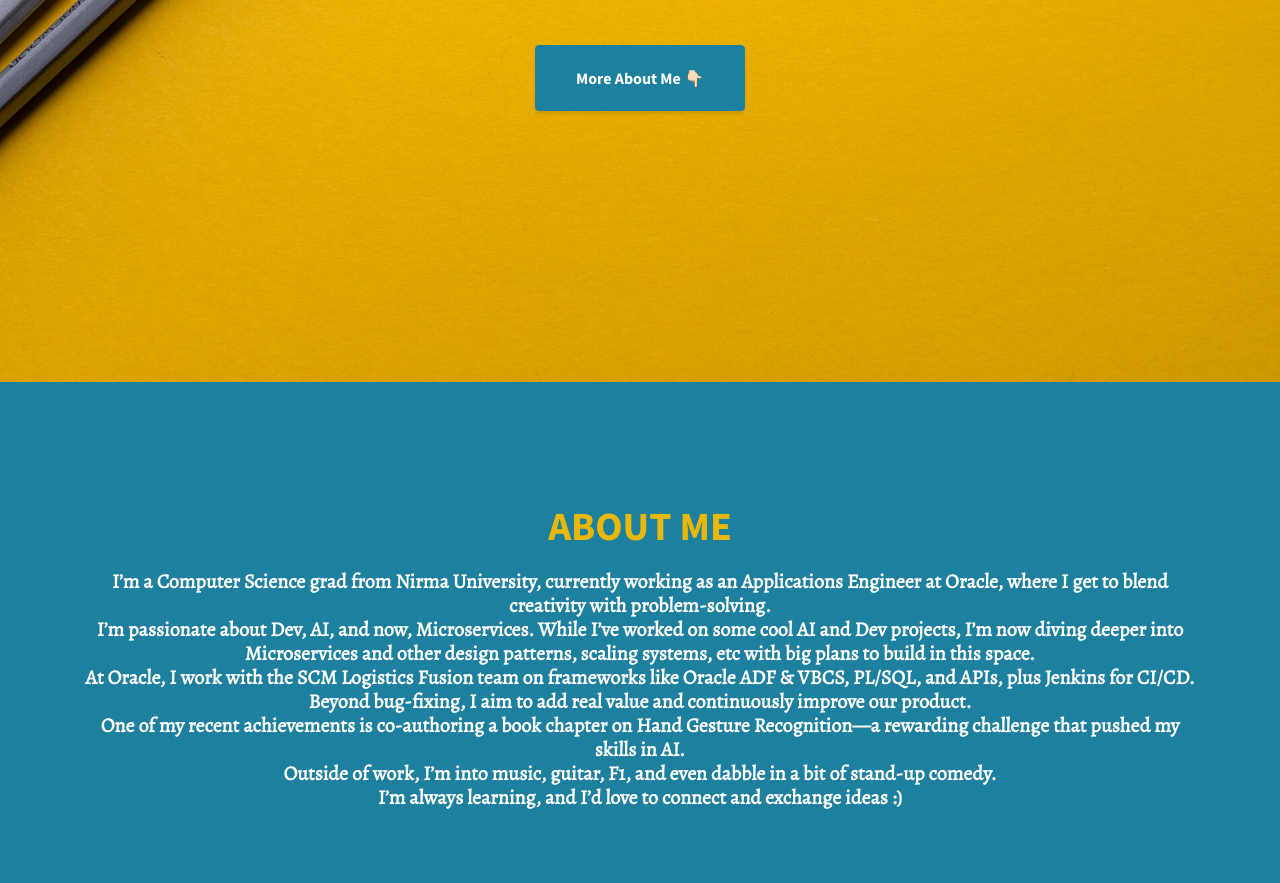
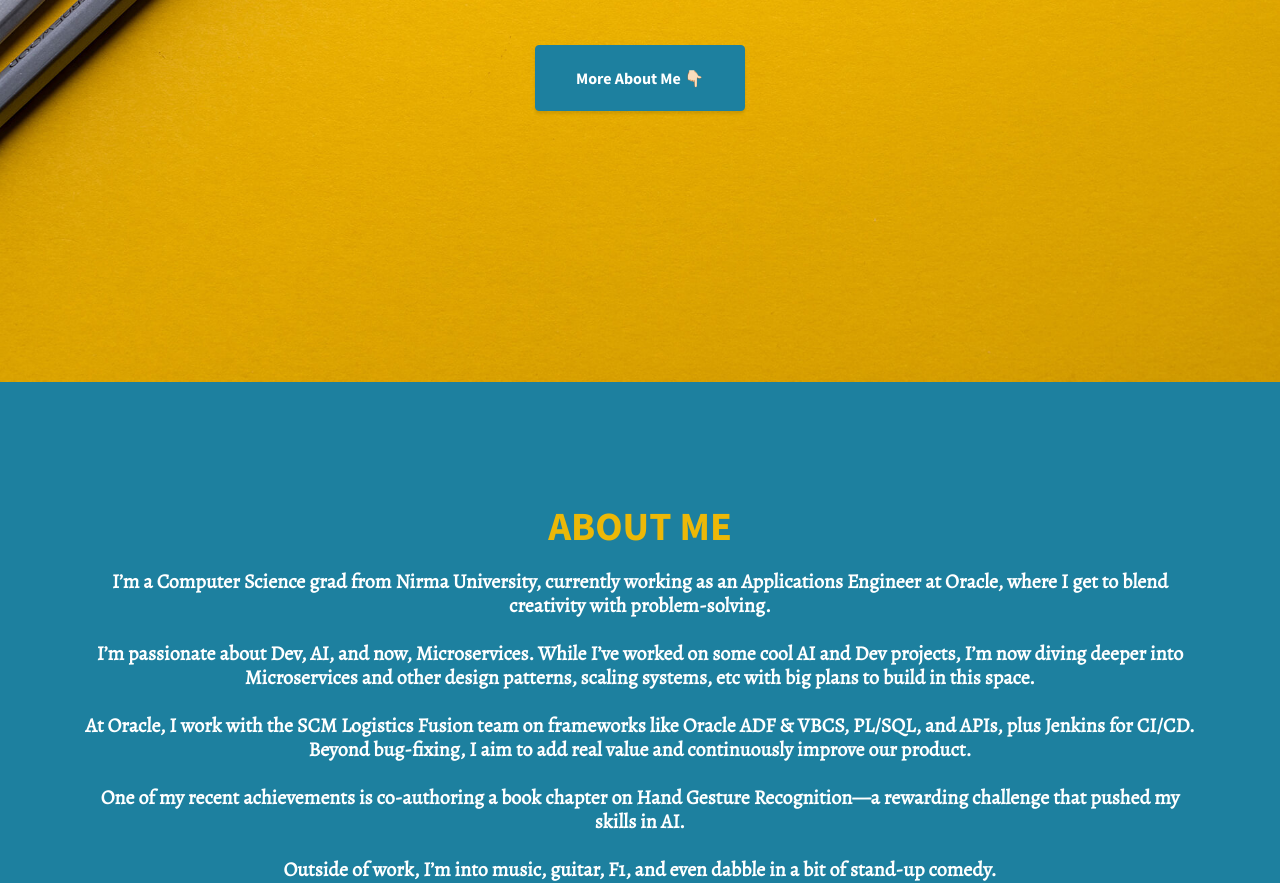
Before and after one commit to Ishan-Tewari/Ishan-Tewari.github.io, a plain HTML site: page index.html in a window 1280 px wide. Shown: the part 418-1301 px from the top of the page. Drawn offline with nearby package versions, Linux system fonts and the light colour scheme.

Commit message:
Update index

```diff
--- a/index.html
+++ b/index.html
@@ -39,11 +39,11 @@
             <div class="content-section-heading">
                 <h3 class="text-secondary mb-0" style="font-size: 40px;">About ME</h3>
                 <h1 class="mb-5" style="font-size: 20px;font-family: Alegreya, serif;margin: 20px 0px 48px;">
-                    I’m a Computer Science grad from Nirma University, currently working as an Applications Engineer at Oracle, where I get to blend creativity with problem-solving. <br>
-                    I’m passionate about Dev, AI, and now, Microservices. While I’ve worked on some cool AI and Dev projects, I’m now diving deeper into Microservices and other design patterns, scaling systems, etc with big plans to build in this space. <br>
-                    At Oracle, I work with the SCM Logistics Fusion team on frameworks like Oracle ADF & VBCS, PL/SQL, and APIs, plus Jenkins for CI/CD. Beyond bug-fixing, I aim to add real value and continuously improve our product.<br>
-                    One of my recent achievements is co-authoring a book chapter on Hand Gesture Recognition—a rewarding challenge that pushed my skills in AI.<br>
-                    Outside of work, I’m into music, guitar, F1, and even dabble in a bit of stand-up comedy. <br>
+                    I’m a Computer Science grad from Nirma University, currently working as an Applications Engineer at Oracle, where I get to blend creativity with problem-solving. <br> <br>
+                    I’m passionate about Dev, AI, and now, Microservices. While I’ve worked on some cool AI and Dev projects, I’m now diving deeper into Microservices and other design patterns, scaling systems, etc with big plans to build in this space. <br><br>
+                    At Oracle, I work with the SCM Logistics Fusion team on frameworks like Oracle ADF & VBCS, PL/SQL, and APIs, plus Jenkins for CI/CD. Beyond bug-fixing, I aim to add real value and continuously improve our product.<br><br>
+                    One of my recent achievements is co-authoring a book chapter on Hand Gesture Recognition—a rewarding challenge that pushed my skills in AI.<br><br>
+                    Outside of work, I’m into music, guitar, F1, and even dabble in a bit of stand-up comedy. <br><br>
                     I’m always learning, and I’d love to connect and exchange ideas :) <br>
                 </h1>
             </div>
```
